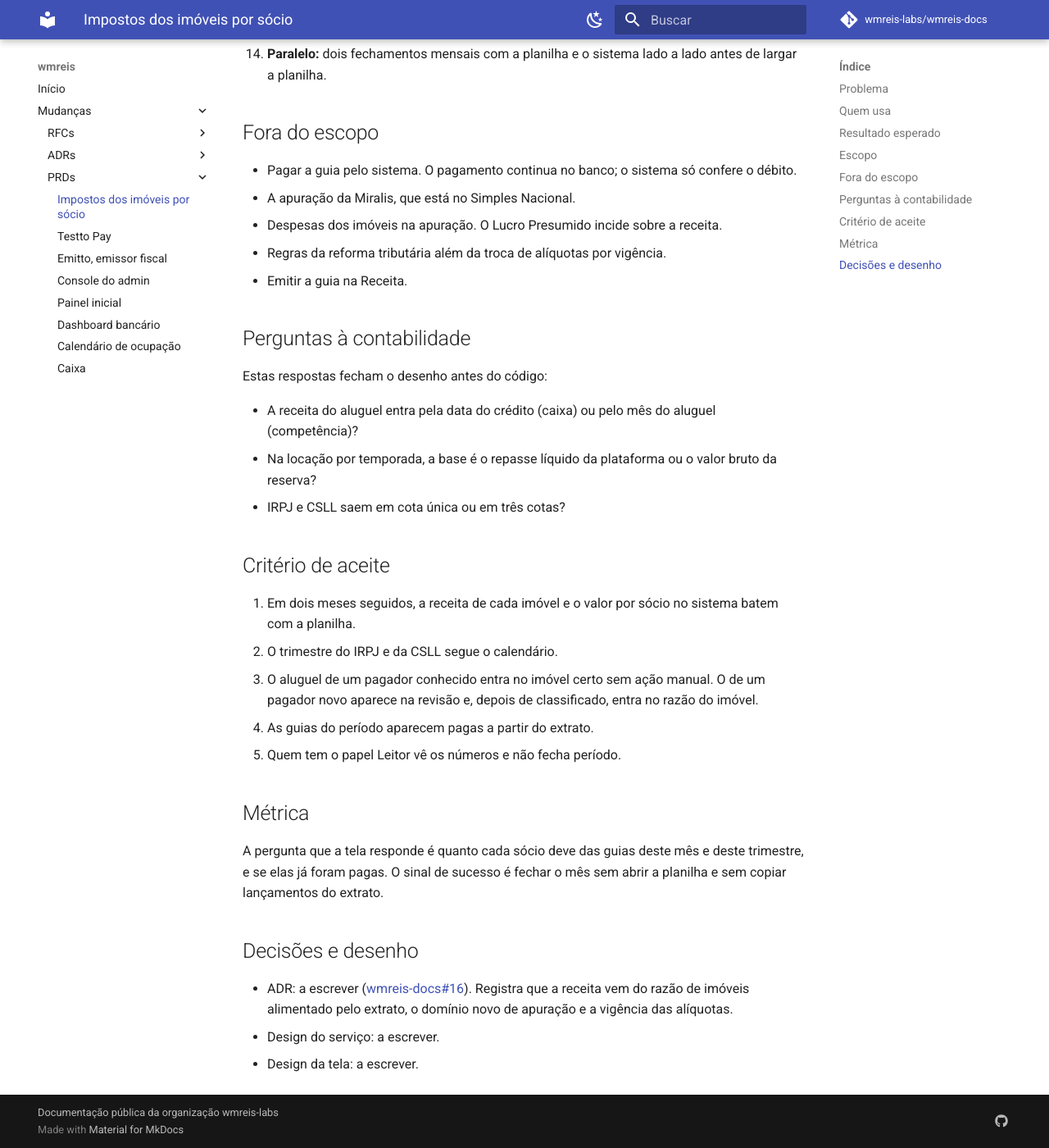
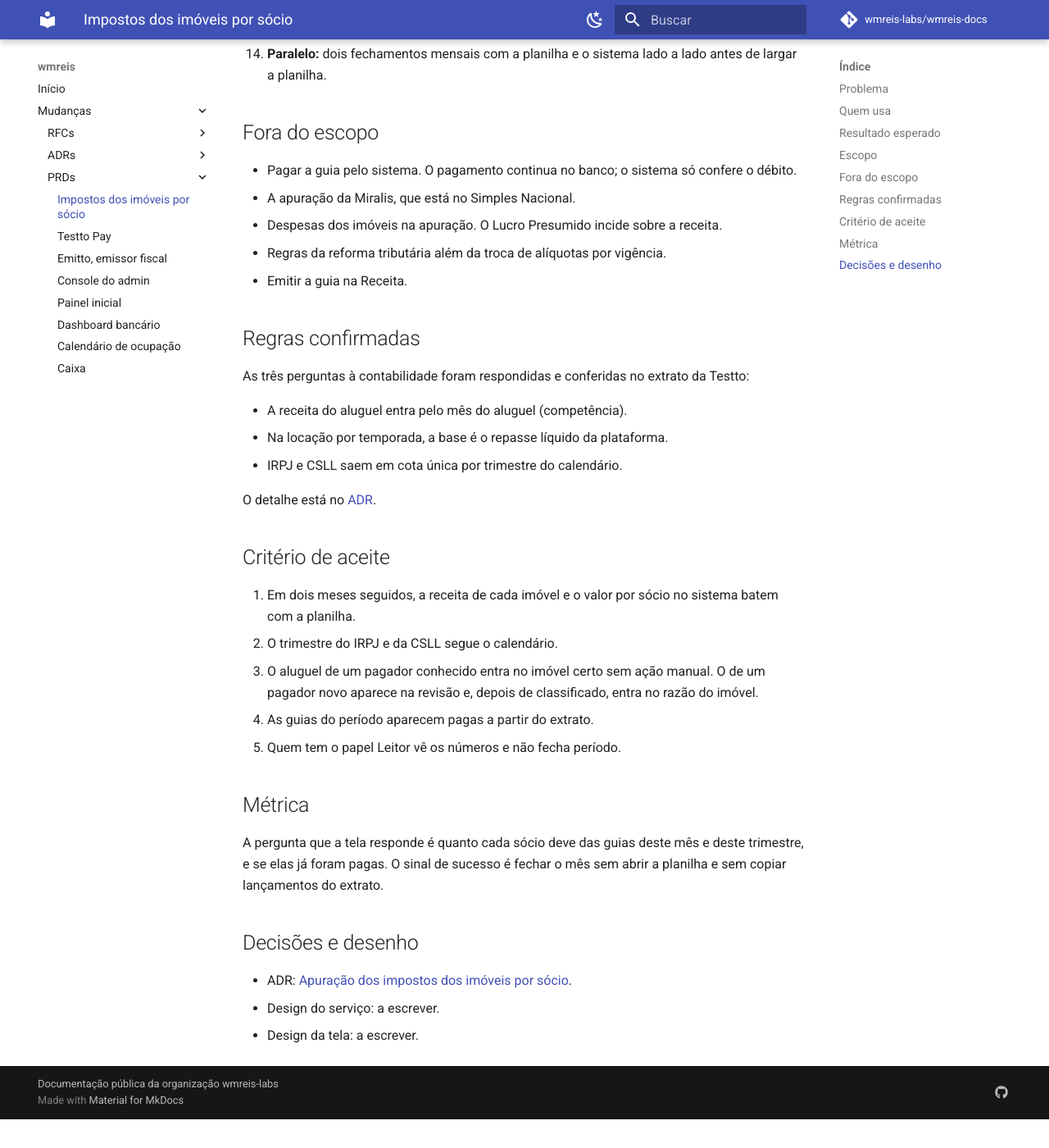
Before and after one commit to wmreis-labs/wmreis-docs, an MkDocs documentation site: the page built from docs/mudancas/prd/2026-11-21-impostos-imoveis-socios.md, in a window 1280 px wide and 1400 px high, scrolled down 2279 px. Shown: the whole window at 82% size. Built offline with MkDocs 1.6.1 and Material for MkDocs 9.7.7, drawn with Linux system fonts in a browser that asks for light colours; comment, search, counter and statistics services are not loaded; after the commit the page ends 3644 px from its top, so only the background shows below that.

Commit message:
docs: ADR da apuração dos impostos dos imóveis por sócio
Receita do imóvel pelo razão alimentado pelo extrato do Inter, competência
pelo mês do aluguel, repasse líquido na temporada, IRPJ e CSLL em cota única
por trimestre, domínio tax e rateio pela posse. PRD atualizado com as regras
confirmadas no extrato.

Closes #16

Co-Authored-By: Claude Opus 5.5 <noreply@anthropic.com>

```diff
--- a/docs/mudancas/prd/2026-11-21-impostos-imoveis-socios.md
+++ b/docs/mudancas/prd/2026-11-21-impostos-imoveis-socios.md
@@ -66,13 +66,15 @@ O extrato da conta do Inter já entra no Hostto a cada hora, e o Hostto já tem
 - Regras da reforma tributária além da troca de alíquotas por vigência.
 - Emitir a guia na Receita.
 
-## Perguntas à contabilidade
+## Regras confirmadas
 
-Estas respostas fecham o desenho antes do código:
+As três perguntas à contabilidade foram respondidas e conferidas no extrato da Testto:
 
-- A receita do aluguel entra pela data do crédito (caixa) ou pelo mês do aluguel (competência)?
-- Na locação por temporada, a base é o repasse líquido da plataforma ou o valor bruto da reserva?
-- IRPJ e CSLL saem em cota única ou em três cotas?
+- A receita do aluguel entra pelo mês do aluguel (competência).
+- Na locação por temporada, a base é o repasse líquido da plataforma.
+- IRPJ e CSLL saem em cota única por trimestre do calendário.
+
+O detalhe está no [ADR](../adr/2026-11-21-apuracao-impostos-imoveis.md).
 
 ## Critério de aceite
 
@@ -88,6 +90,6 @@ A pergunta que a tela responde é quanto cada sócio deve das guias deste mês e
 
 ## Decisões e desenho
 
-- ADR: a escrever ([wmreis-docs#16](https://github.com/wmreis-labs/wmreis-docs/issues/16)). Registra que a receita vem do razão de imóveis alimentado pelo extrato, o domínio novo de apuração e a vigência das alíquotas.
+- ADR: [Apuração dos impostos dos imóveis por sócio](../adr/2026-11-21-apuracao-impostos-imoveis.md).
 - Design do serviço: a escrever.
 - Design da tela: a escrever.
--- a/mkdocs.yml
+++ b/mkdocs.yml
@@ -79,6 +79,7 @@ nav:
           - Cobrança de reserva PagBank: mudancas/adr/2026-11-19-cobranca-reserva-pagbank.md
           - Testto Pay: mudancas/adr/2026-11-21-testto-pay-pagamentos.md
           - Emissor fiscal próprio: mudancas/adr/2026-11-20-emissor-fiscal-proprio.md
+          - Apuração dos impostos dos imóveis: mudancas/adr/2026-11-21-apuracao-impostos-imoveis.md
       - PRDs:
           - mudancas/prd/index.md
           - Impostos dos imóveis por sócio: mudancas/prd/2026-11-21-impostos-imoveis-socios.md
```
Also changed, not shown: docs/mudancas/adr/2026-11-21-apuracao-impostos-imoveis.md (added, +99 -0 lines), docs/mudancas/adr/index.md (+1 -0 lines).
